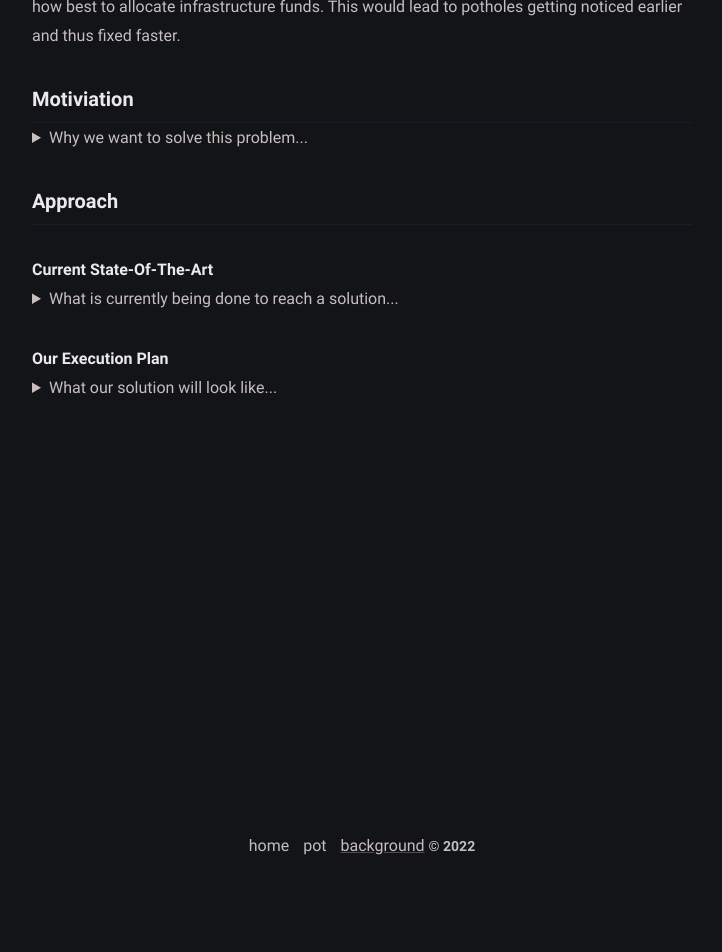
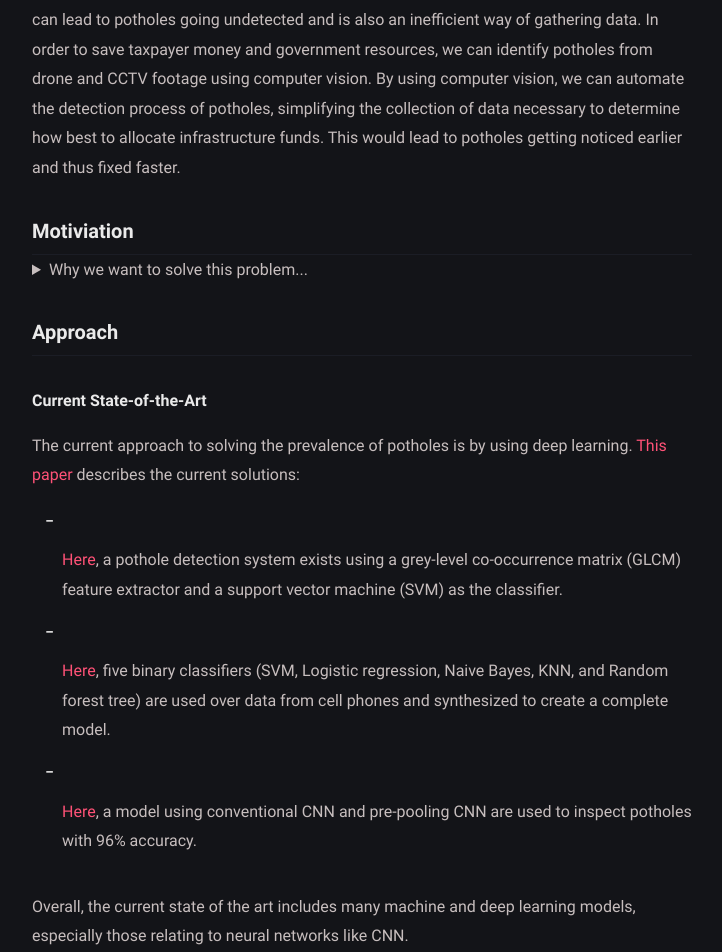
Before and after one commit to amorin5/amorin5.github.io, a Jekyll site: the page built from background.md, in a window 1280 px wide and 1400 px high, scrolled down 692 px. Shown: the top 952 px of the window, without its empty margins (278-1000 px from the left). Built offline with Jekyll 4.4.1, drawn with Linux system fonts in a browser that asks for light colours; before the commit the page ends 1584 px from its top, so only the background shows below that; some of the changed text lies outside the part shown.

Commit message:
pivoting...

```diff
--- a/background.md
+++ b/background.md
@@ -19,9 +22,8 @@ We are personally inconvenienced when there are potholes on the road, and find i
 </details>
 
 ### Approach
-##### Current State-Of-The-Art
-<details>
-<summary>What is currently being done to reach a solution...</summary>
+##### Current State-of-the-Art
+
 The current approach to solving the prevalence of potholes is by using deep learning.
 [This paper](https://www.hindawi.com/journals/ace/2022/9221211/) describes the current solutions:
 
@@ -48,7 +50,6 @@ YOLO is similar to SSD in that they are both one-step detectors, both detecting
 
 <br>
 Both these neural network models/algorithms have been used in object detection, and much of our research so far has been determining what the best model would be for our problem. Right now, we are looking at using YOLOv5 for our object classification. This model requires images to be annotated before passing them through, which will be another step to consider in our updated timetable.
-</details>
 
 ##### Our Execution Plan
 <details>
```
Also changed, not shown: other parts of background.md (+3 -0 lines).
